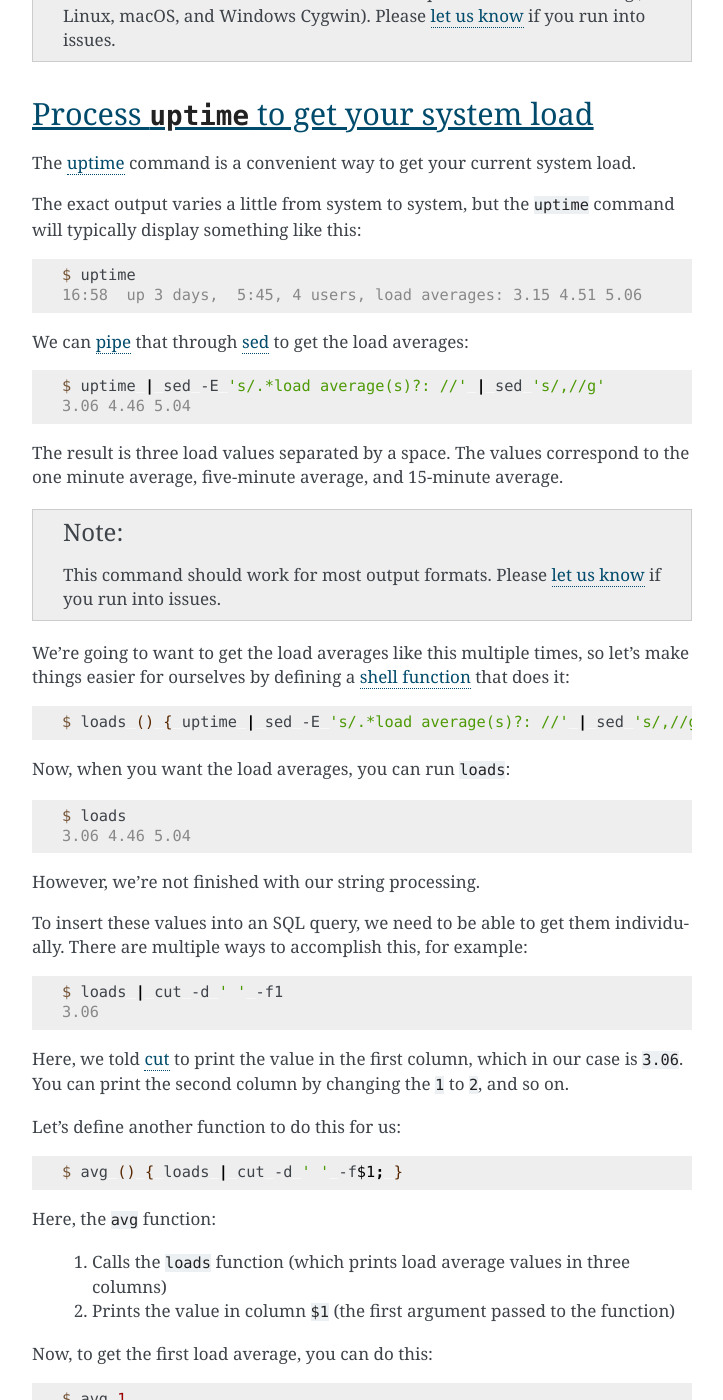
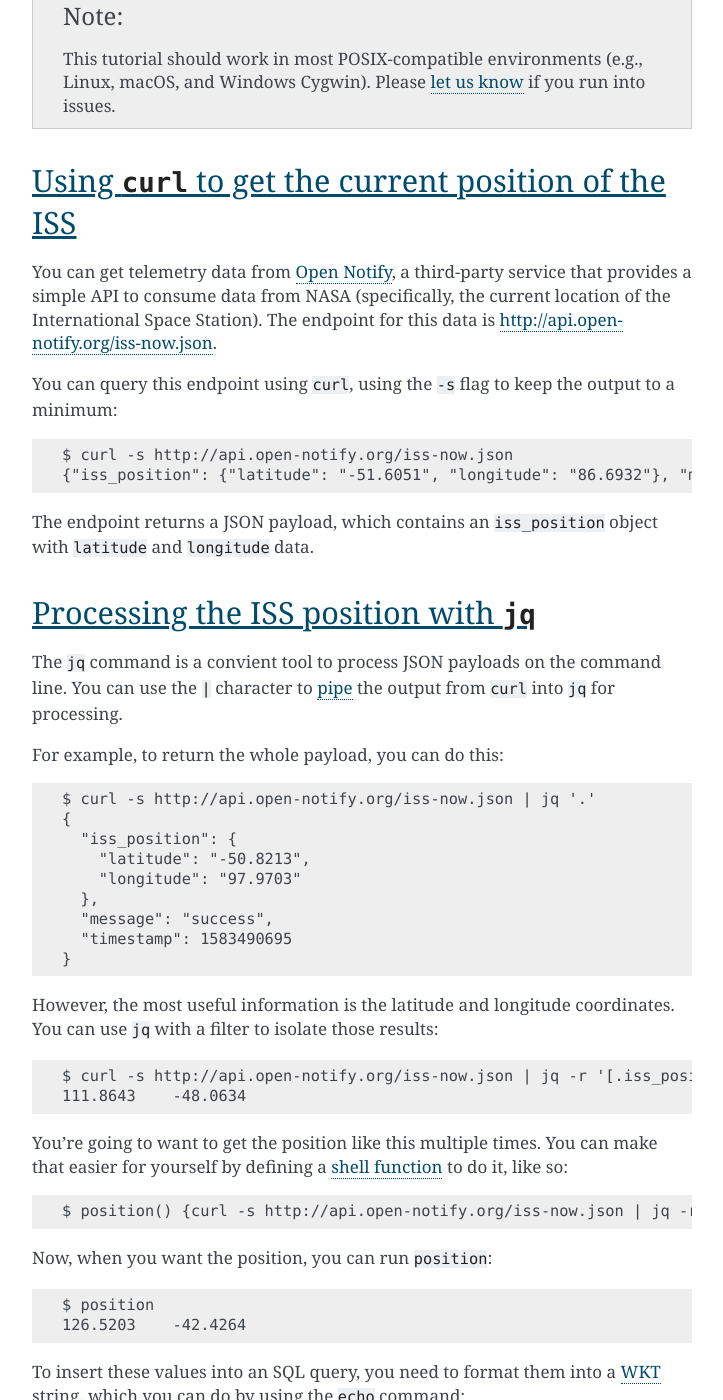
Before and after one commit to crate/crate-tutorials, a Sphinx documentation site: the page built from docs/generate-time-series/cli.rst, in a window 1280 px wide and 1400 px high, scrolled down 920 px. Shown: the whole window, without its empty margins (388-1111 px from the left). Built offline with Sphinx 7.4.7, drawn with Linux system fonts in a browser that asks for light colours; some of the changed text lies outside the part shown.

Commit message:
Update CLI tutorial to use ISS position use case

```diff
--- a/docs/generate-time-series/cli.rst
+++ b/docs/generate-time-series/cli.rst
@@ -5,8 +5,8 @@ Generate time series data from the command line
 ===============================================
 
 This tutorial will show you how to generate some :ref:`experimental time series
-data <gen-ts>` by sampling your `system load`_ using the `CrateDB Shell`_ (aka
-*Crash*) and a little bit of `shell scripting`_.
+data <gen-ts>` from information about the `International Space Station`_
+using the `CrateDB Shell`_ (aka *Crash*) and a little bit of `shell scripting`_.
 
 .. SEEALSO::
 
@@ -29,8 +29,10 @@ Crash is available as `Pip`_ package. `Install`_ it like this:
 
     $ pip install crash
 
-We designed the commands in this tutorial to be run directly from the `command
-line`_ so that you can experiment with them as you see fit.
+We have designed the commands in this tutorial to be run directly from the
+`command line`_ so that you can experiment with them as you see fit.
+
+You will need the `curl`_ and `jq`_ tools installed.
 
 .. NOTE::
 
@@ -39,89 +41,72 @@ line`_ so that you can experiment with them as you see fit.
     issues.
 
 
-Process ``uptime`` to get your system load
-==========================================
+Using ``curl`` to get the current position of the ISS
+=====================================================
 
-The `uptime`_ command is a convenient way to get your current system load.
+You can get telemetry data from `Open Notify`_, a third-party service that
+provides a simple API to consume data from NASA (specifically, the current
+location of the International Space Station). The endpoint for this data is
+`<http://api.open-notify.org/iss-now.json>`_.
 
-The exact output varies a little from system to system, but the ``uptime``
-command will typically display something like this:
+You can query this endpoint using ``curl``, using the ``-s`` flag to keep
+the output to a minimum::
 
-.. code-block:: console
+    $ curl -s http://api.open-notify.org/iss-now.json
+    {"iss_position": {"latitude": "-51.6051", "longitude": "86.6932"}, "message": "success", "timestamp": 1583490580}
 
-    $ uptime
-    16:58  up 3 days,  5:45, 4 users, load averages: 3.15 4.51 5.06
+The endpoint returns a JSON payload, which contains an ``iss_position`` object
+with ``latitude`` and ``longitude`` data.
 
-We can `pipe`_ that through `sed`_ to get the load averages:
+Processing the ISS position with ``jq``
+=======================================
 
-.. code-block:: console
+The ``jq`` command is a convient tool to process JSON payloads on the command
+line. You can use the ``|`` character to `pipe`_ the output from ``curl`` into
+``jq`` for processing.
 
-    $ uptime | sed -E 's/.*load average(s)?: //' | sed 's/,//g'
-    3.06 4.46 5.04
+For example, to return the whole payload, you can do this::
 
-The result is three load values separated by a space. The values correspond to
-the one minute average, five-minute average, and 15-minute average.
+    $ curl -s http://api.open-notify.org/iss-now.json | jq '.'
+    {
+      "iss_position": {
+        "latitude": "-50.8213",
+        "longitude": "97.9703"
+      },
+      "message": "success",
+      "timestamp": 1583490695
+    }
 
-.. NOTE::
+However, the most useful information is the latitude and longitude coordinates.
+You can use ``jq`` with a filter to isolate those results::
 
-    This command should work for most output formats. Please `let us know`_ if
-    you run into issues.
+    $ curl -s http://api.open-notify.org/iss-now.json | jq -r '[.iss_position.longitude, .iss_position.latitude] | @tsv'
+    111.8643    -48.0634
 
-We're going to want to get the load averages like this multiple times, so let's
-make things easier for ourselves by defining a `shell function`_ that does it:
+You're going to want to get the position like this multiple times. You can make
+that easier for yourself by defining a `shell function`_  to do it, like so::
 
-.. code-block:: console
+    $ position() {curl -s http://api.open-notify.org/iss-now.json | jq -r '[.iss_position.longitude, .iss_position.latitude] | @tsv'; }
 
-    $ loads () { uptime | sed -E 's/.*load average(s)?: //' | sed 's/,//g'; }
+Now, when you want the position, you can run ``position``::
 
-Now, when you want the load averages, you can run ``loads``:
+    $ position
+    126.5203    -42.4264
 
-.. code-block:: console
+To insert these values into an SQL query, you need to format them into a `WKT`_
+string, which you can do by using the ``echo`` command::
 
-    $ loads
-    3.06 4.46 5.04
+    $ echo "'POINT ($(position))'"
+    POINT ( 140.1034 -33.6746 )
 
-However, we're not finished with our string processing.
+Here's a function to do that for you::
 
-To insert these values into an SQL query, we need to be able to get them
-individually. There are multiple ways to accomplish this, for example:
+    $ wkt_position () { echo "'POINT ($(position))'"; }
 
-.. code-block:: console
+Which you can now call using ``wkt_position``::
 
-    $ loads | cut -d ' ' -f1
-    3.06
-
-Here, we told `cut`_ to print the value in the first column, which in our case
-is ``3.06``. You can print the second column by changing the ``1`` to ``2``,
-and so on.
-
-Let's define another function to do this for us:
-
-.. code-block:: console
-
-    $ avg () { loads | cut -d ' ' -f$1; }
-
-Here, the ``avg`` function:
-
-  1. Calls the ``loads`` function (which prints load average values in three
-     columns)
-
-  2. Prints the value in column ``$1`` (the first argument passed to the
-     function)
-
-Now, to get the first load average, you can do this:
-
-.. code-block:: console
-
-    $ avg 1
-    3.63
-
-Or, get all three, like this:
-
-.. code-block:: console
-
-    $ echo "`avg 1` `avg 2` `avg 3`"
-    3.63 4.62 5.10
+    $ wkt_position
+    POINT ( 143.4071 -30.8853 )
 
 
 Set up CrateDB
@@ -144,11 +129,9 @@ Then, `create a table`_ suitable for writing load averages:
 
 .. code-block:: psql
 
-    cr> CREATE TABLE load (
+    cr> CREATE TABLE iss (
             timestamp TIMESTAMP GENERATED ALWAYS AS CURRENT_TIMESTAMP,
-            avg_1m REAL,
-            avg_5m REAL,
-            avg_15m REAL
+            position GEO_POINT
         );
 
     CREATE OK, 1 row affected  (0.726 sec)
@@ -159,10 +142,10 @@ the *Tables* screen using the left-hand navigation menu:
 .. image:: ../_assets/img/generate-time-series/table.png
 
 
-Record your system load
+Record the ISS position
 =======================
 
-With the table in place, you can start recording load averages.
+With the table in place, you can start recording the position of the ISS.
 
 Crash provides a non-interactive mode that you can use to execute SQL
 statements directly from the command line.
@@ -174,8 +157,7 @@ this:
 .. code-block:: console
 
     $ crash --hosts localhost:4200 \
-          --command "INSERT INTO load (avg_1m, avg_5m, avg_15m) \
-              VALUES (`avg 1`, `avg 2`, `avg 3`)"
+          --command "INSERT INTO iss (position) VALUES (`wkt_position`)"
 
     CONNECT OK
     INSERT OK, 1 row affected  (0.142 sec)
@@ -193,37 +175,35 @@ When you're done, you can `SELECT`_ that data back out of CrateDB, like so:
 .. code-block:: console
 
     $ crash --hosts localhost:4200 \
-          --command 'SELECT * FROM load ORDER BY timestamp DESC'
+          --command 'SELECT * FROM iss ORDER BY timestamp DESC'
     CONNECT OK
-    +---------------+--------+--------+---------+
-    |     timestamp | avg_1m | avg_5m | avg_15m |
-    +---------------+--------+--------+---------+
-    | 1580668593202 |   3.28 |   4.4  |    4.45 |
-    | 1580668521049 |   4.88 |   4.91 |    4.62 |
-    | 1580668509451 |   5.09 |   4.95 |    4.63 |
-    +---------------+--------+--------+---------+
+    +---------------+----------------------+
+    |     timestamp | position             |
+    +---------------+----------------------+
+    | 1583491623255 | [156.4084, -17.0207] |
+    | 1583491532834 | [152.7272, -21.4128] |
+    | 1583491531301 | [152.6639, -21.4852] |
+    +---------------+----------------------+
     SELECT 3 rows in set (0.008 sec)
 
-Here we have recorded three sets of load averages with a corresponding
-timestamp.
+Here you have recorded three sets of ISS position coordinates.
 
 Automate it
 ===========
 
-Now we have the basics figured out, let's automate the data collection.
+Now you have the basics figured out, you can automate the data collection.
 
-Copy the commands you used into a file named ``monitor-load.sh``, like this:
+Copy the commands you used into a file named ``iss-position.sh``, like this:
 
 .. code-block:: sh
 
-    loads () { uptime | sed -E 's/.*load average(s)?: //' | sed 's/,//g'; }
+    position() {curl -s http://api.open-notify.org/iss-now.json | jq -r '[.iss_position.longitude, .iss_position.latitude] | @tsv'; }
 
-    avg () { loads | cut -d ' ' -f$1; }
+    wkt_position () { echo "'POINT ($(position))'"; }
 
     while true; do
         crash --hosts localhost:4200 \
-            --command "INSERT INTO load (avg_1m, avg_5m, avg_15m) \
-                VALUES (`avg 1`, `avg 2`, `avg 3`)"
+            --command "INSERT INTO iss (position) VALUES (`wkt_position`)"
         echo 'Sleeping for 10 seconds...'
         sleep 10
     done
@@ -236,7 +216,7 @@ Run it from the command line, like so:
 
 .. code-block:: console
 
-    $ sh monitor-load.sh
+    $ sh iss-position.sh
 
     CONNECT OK
     INSERT OK, 1 row affected  (0.029 sec)
@@ -259,17 +239,17 @@ Lots of freshly generated time series data, ready for use.
 .. _CrateDB Admin UI: https://crate.io/docs/clients/admin-ui/en/latest/
 .. _CrateDB Shell: https://crate.io/docs/clients/crash/en/latest/
 .. _create a table: https://crate.io/docs/crate/reference/en/latest/general/ddl/create-table.html
-.. _cut: https://www.geeksforgeeks.org/cut-command-linux-examples/
+.. _curl: https://curl.haxx.se/
 .. _data sanitization: https://xkcd.com/327/
 .. _INSERT: https://crate.io/docs/crate/reference/en/latest/general/dml.html#inserting-data
 .. _install: https://crate.io/docs/clients/crash/en/latest/getting-started.html#installation
+.. _International Space Station: https://www.nasa.gov/mission_pages/station/main/index.html
+.. _jq: https://stedolan.github.io/jq/
 .. _let us know: https://github.com/crate/crate-tutorials/issues/new
+.. _open notify: http://open-notify.org/
 .. _Pip: https://pypi.org/project/pip/
 .. _pipe: https://www.geeksforgeeks.org/piping-in-unix-or-linux/
-.. _sed: https://www.geeksforgeeks.org/sed-command-in-linux-unix-with-examples/
 .. _SELECT: https://crate.io/docs/crate/reference/en/latest/general/dql/selects.html
 .. _shell function: https://www.gnu.org/software/bash/manual/html_node/Shell-Functions.html
 .. _shell scripting: https://en.wikipedia.org/wiki/Shell_script
-.. _STDIN: https://en.wikipedia.org/wiki/Standard_streams
-.. _system load: https://en.wikipedia.org/wiki/Load_(computing)
-.. _uptime: https://www.geeksforgeeks.org/linux-uptime-command-with-examples/
+.. _WKT: https://en.wikipedia.org/wiki/Well-known_text_representation_of_geometry
```
